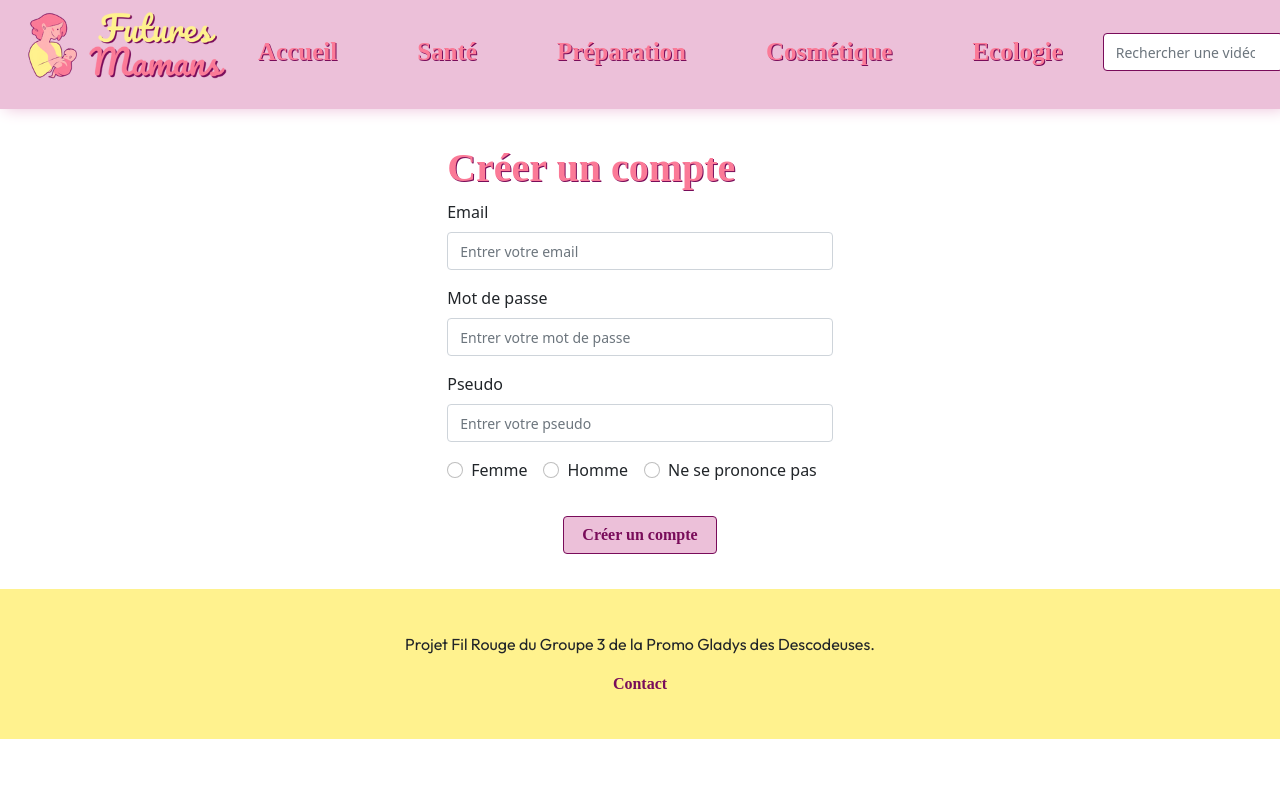
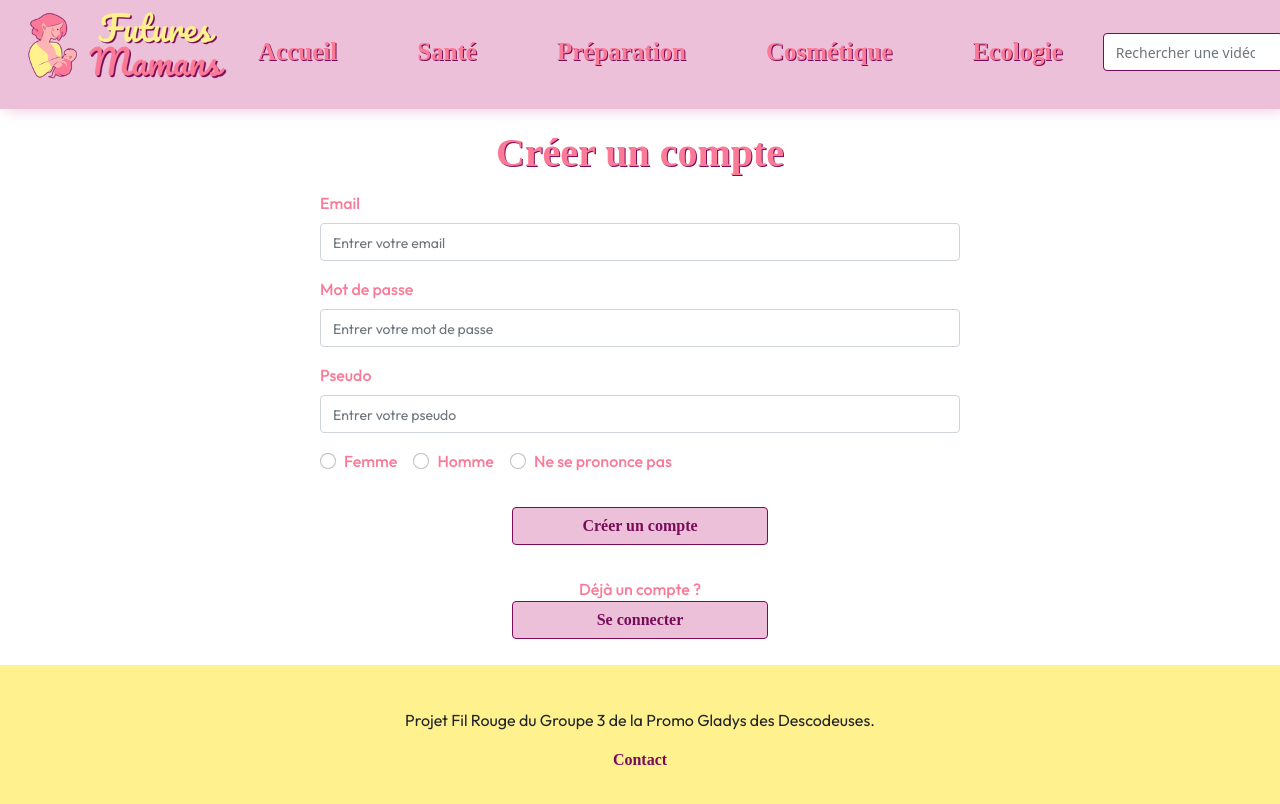
Before and after one commit to nat-btlr/projet-fil-rouge, a React (Vite) app: page /inscription in a window 1280 px wide. Shown: the top 804 px of the page. Built offline with nearby package versions, Linux system fonts and the light colour scheme; a web font is replaced by a local one.

Commit message:
page inscription finie

```diff
--- a/src/Routes.jsx
+++ b/src/Routes.jsx
@@ -44,9 +44,6 @@ const RoutesConfig = () => (
       <Route path="/connexion" element={<Connexion />} />
       <Route path="/contact" element={<Contact />} />
       <Route path="/inscription" element={<Inscription />} />
-      <Route path="/videoadmin" element={<NavAdmin />} />
-      <Route path="/membresadmin" element={<NavAdmin />} />
-      <Route path="/commentairesadmin" element={<NavAdmin />} />
       <Route path="/navadmin" element={<NavAdmin />} />
       <Route path="/footeradmin" element={<FooterAdmin />} />
       <Route path="/homedashboard" element={<HomeDashboard />} />
--- a/src/components/Connexion/Connexion.css
+++ b/src/components/Connexion/Connexion.css
@@ -3,11 +3,12 @@
   margin-top: 20px;
 }
 
-.form-container {
+.form-container-connexion {
   display: flex;
   flex-direction: column;
   justify-content: center;
-  align-items: center; min-height: 60vh !important;
+  align-items: center;
+  min-height: 60vh !important;
 }
 
 .form-connexion {
--- a/src/components/Connexion/Connexion.jsx
+++ b/src/components/Connexion/Connexion.jsx
@@ -50,7 +50,7 @@ const Connexion = () => {
     <div className="connexion-page">
       <Navigation />
       <h1 className='titreConnecter'>Se Connecter</h1>
-      <div className="form-container">
+      <div className="form-container-connexion">
         <Form className='form-connexion' onSubmit={login}>
           <Form.Group className="mb-3" controlId="formBasicEmail">
             <Form.Label>Email</Form.Label>
--- a/src/components/Inscription/Inscription.css
+++ b/src/components/Inscription/Inscription.css
@@ -1,45 +1,10 @@
-/* CONTENEUR GLOBAL A FAIRE OU AUTRE POUR ALIGNER LES FORM AVEC LES AUTRES ELEMENTS */
-
-.modif {
-    color: var(--rose);
-}
-
-.row-espace-client {
-    margin: 10px 0;
-    padding: 15px;
-}
-
-/* Pour styliser et bien placer les boutons sur cette page */
-.btn-valider {
-    font-weight: bold;
-    background-color: var(--rose);
-    padding: 0 20px;
-}
-
-.space-btn {
-    display: flex;
-    justify-content: space-between;
-}
-
 .button-genre-container {
   display: flex;
   gap: 1rem;
 }
 
-/* Pout styliser les boutons en gras juste sur cette page (car il y a un style general pour les boutons dans le fichier index.scss) */
 .bold-link {
   font-weight: bold;
   color: inherit;
   text-decoration: none;
 }
-
-/* A SUPPRIMER stylisation input  voir plus tard pour mettre une classe juste pour la stylisation
-#validationPrenom,#validationNom,#validationAdresse,#validationCodePostal,#validationVille,#validationTelFixe,#validationTelPortable,#validationPseudo,#validationEmail,#validationMdp {
-    background-color: var(--jaune);
-}*/
-
-.form-container {
-    min-height: 75vh;
-    display: flex;
-    flex-direction: column;
-}
--- a/src/components/Inscription/Inscription.jsx
+++ b/src/components/Inscription/Inscription.jsx
@@ -13,7 +13,7 @@ const Inscription = () => {
   const [password, setPassword] = useState("");
   const [username, setUsername] = useState("");
   const [gender, setGender] = useState("");
-  const [successMessage, setSuccessMessage] = useState(""); // Уведомление
+  const [successMessage, setSuccessMessage] = useState("");
 
   const navigate = useNavigate();
   const apiUrl = import.meta.env.VITE_API_URL;
@@ -49,10 +49,12 @@ const Inscription = () => {
   return (
     <>
       <Navigation />
-      <div className="form-container">
+      <h1 className="titreConnecter">Créer un compte</h1>
+
+      <div className="form-container-connexion">
         {successMessage && <div className="alert alert-success">{successMessage}</div>}
-        <Form onSubmit={addUser}>
-          <h1>Créer un compte</h1>
+
+        <Form className="form-connexion" onSubmit={addUser}>
           <Form.Group className="mb-3" controlId="formBasicEmail">
             <Form.Label>Email</Form.Label>
             <Form.Control
@@ -63,6 +65,7 @@ const Inscription = () => {
               required
             />
           </Form.Group>
+
           <Form.Group className="mb-3" controlId="formBasicPassword">
             <Form.Label>Mot de passe</Form.Label>
             <Form.Control
@@ -73,6 +76,7 @@ const Inscription = () => {
               required
             />
           </Form.Group>
+
           <Form.Group className="mb-3" controlId="formBasicUsername">
             <Form.Label>Pseudo</Form.Label>
             <Form.Control
@@ -83,6 +87,7 @@ const Inscription = () => {
               required
             />
           </Form.Group>
+
           <Form.Group className="mb-3" controlId="formBasicRadio">
             <div className="form-check form-check-inline">
               <input
@@ -124,13 +129,22 @@ const Inscription = () => {
               </label>
             </div>
           </Form.Group>
+
           <div className="creationContainer">
             <Button className="buttonForm" type="submit">
               Créer un compte
             </Button>
           </div>
+
+          <div className="creationContainer">
+            <p id="textConnection">Déjà un compte ?</p>
+            <Button className="buttonForm">
+              <Link to="/connexion">Se connecter</Link>
+            </Button>
+          </div>
         </Form>
       </div>
+
       <Footer />
     </>
   );
```
Lines whose indentation alone changed are shown as unchanged.
